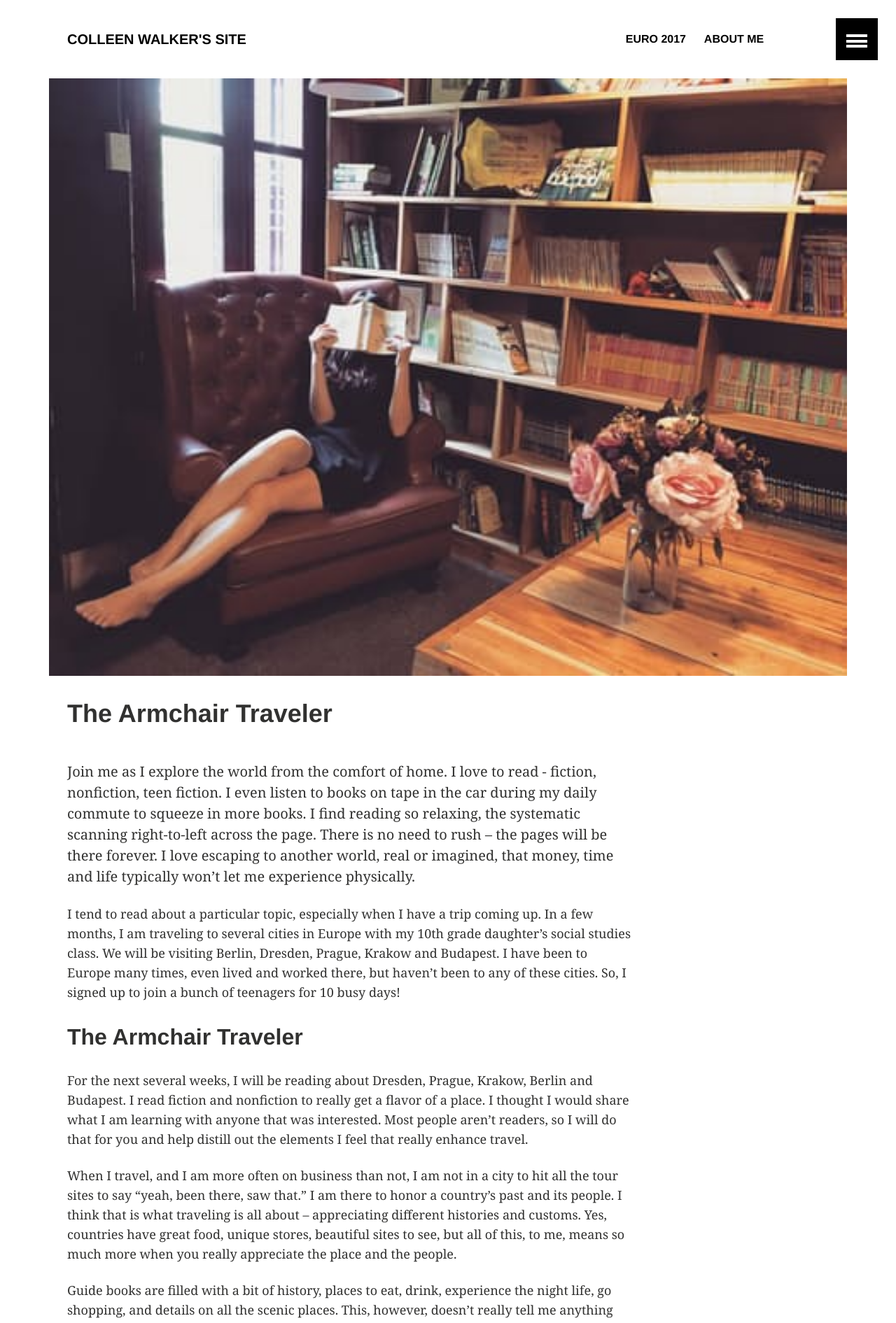
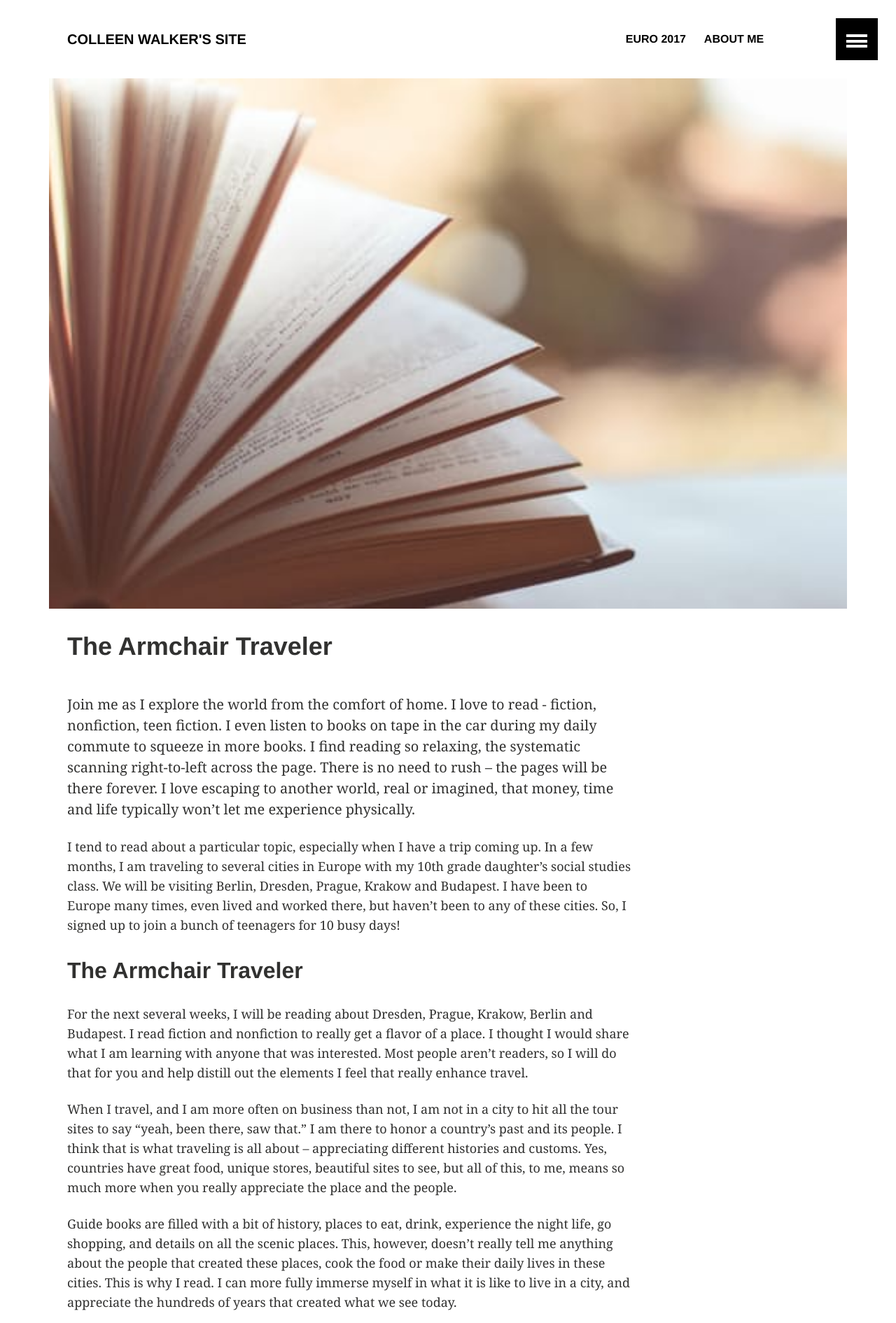
Before and after one commit to colleencwalker/colleencwalker.github.io, a Jekyll site: the page built from _posts/2017-03-07-the-armchair-traveler.md, in a window 1280 px wide. Shown: the top 1891 px of the page at 70% size. Built offline with Jekyll 4.4.1, drawn with Linux system fonts in a browser that asks for light colours.

Commit message:
changed book image

```diff
--- a/_posts/2017-03-07-the-armchair-traveler.md
+++ b/_posts/2017-03-07-the-armchair-traveler.md
@@ -2,8 +2,8 @@
 layout: article
 title:  The Armchair Traveler
 image:
-  feature: armchairtraveler.jpg
-  teaser: armchairtraveler.jpg
+  feature: books.jpg
+  teaser: books.jpg
 ---
  Join me as I explore the world from the comfort of home.  I love to read - fiction, nonfiction, teen fiction.  I even listen to books on tape in the car during my daily commute to squeeze in more books.  I find reading so relaxing, the systematic scanning right-to-left across the page.  There is no need to rush – the pages will be there forever.  I love escaping to another world, real or imagined, that money, time and life typically won't let me experience physically.
 
```
Also changed, not shown: images/books.jpg (added).
